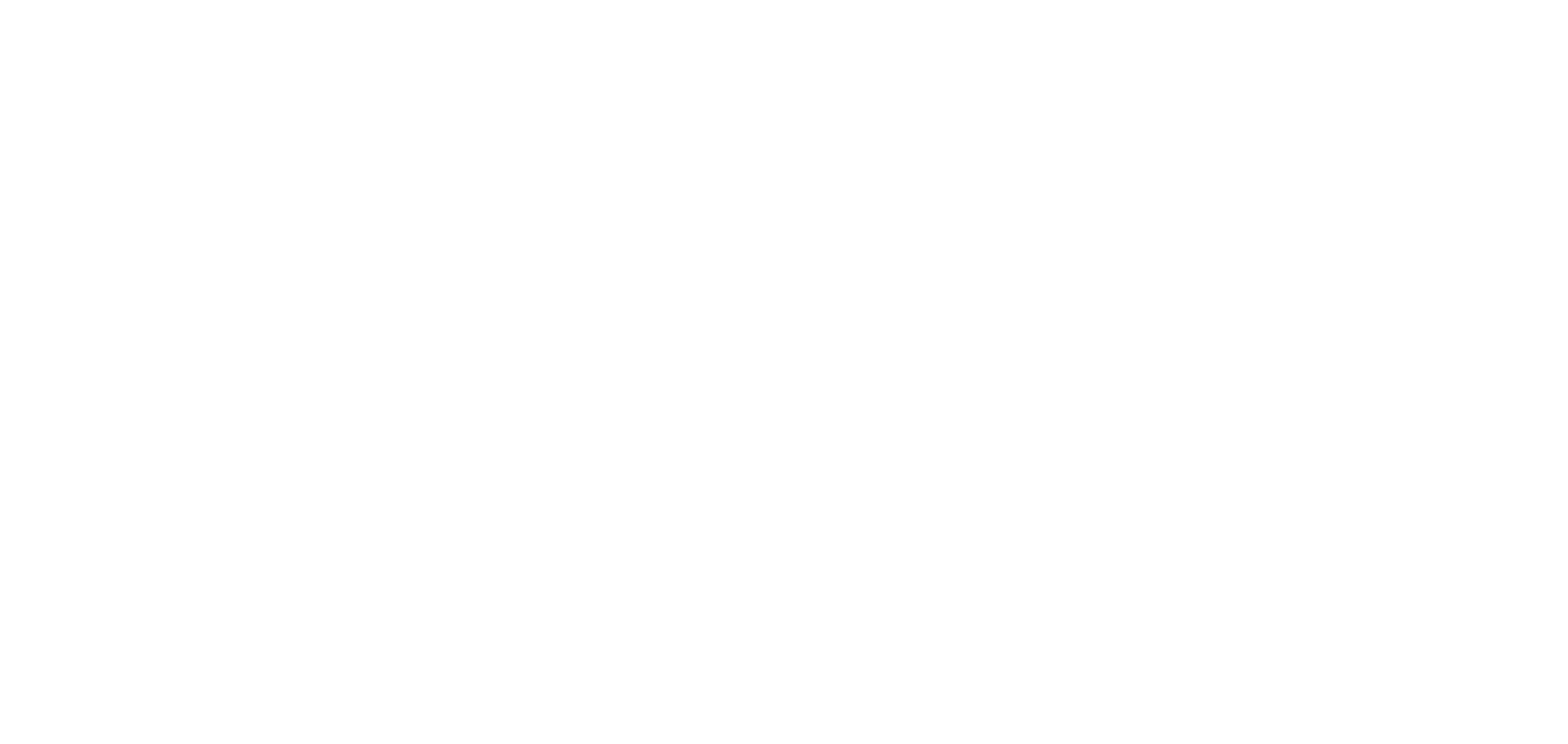
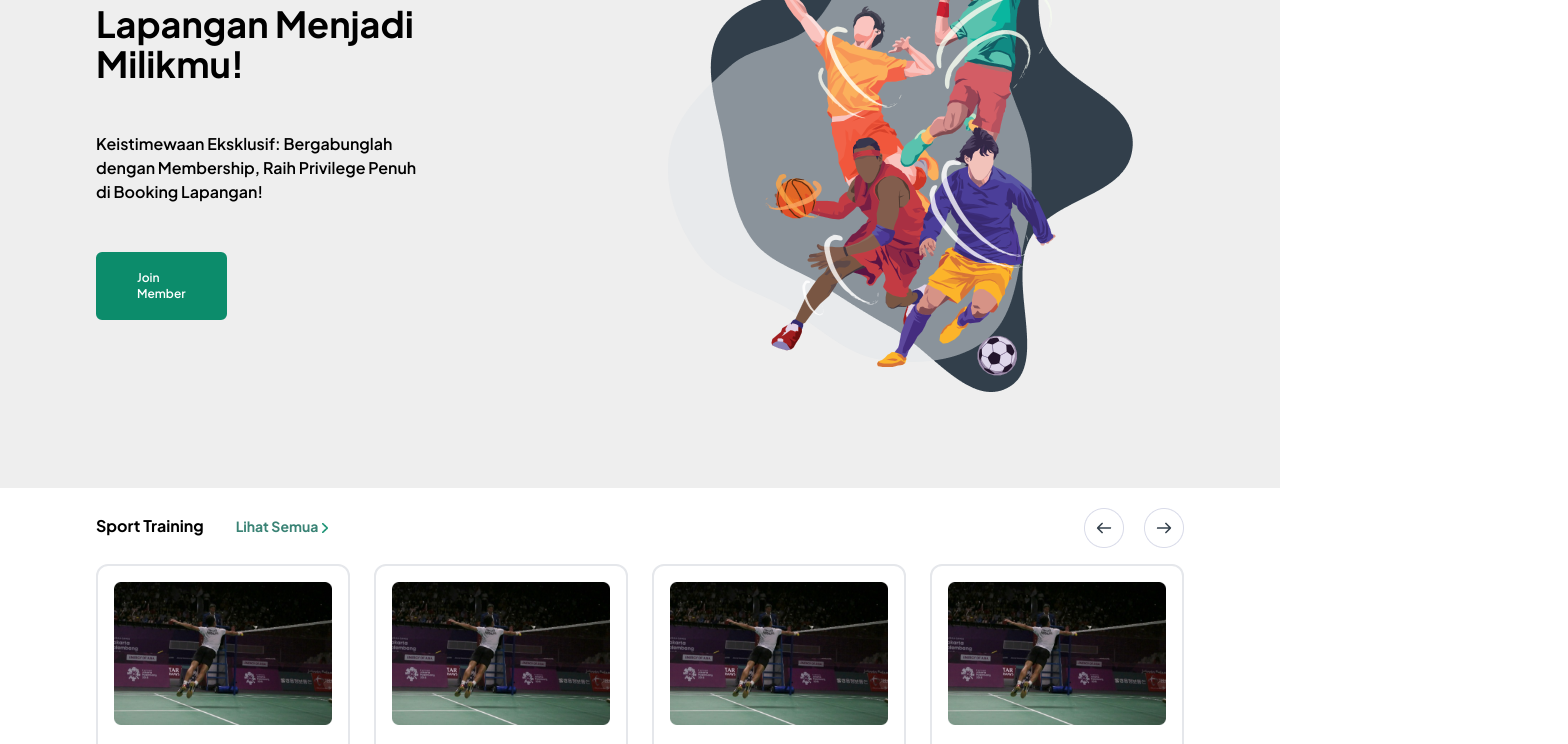
Before and after one commit to agitafajar/fithall, a Next.js app: page / in a window 1280 px wide. Shown: the part 1660-2404 px from the top of the page, 1568 px wide, since content can reach past the window. Before the commit the page ends 1582 px from the top, so only its background shows below. Built offline with nearby package versions, Linux system fonts and the light colour scheme.

Commit message:
(feat): join member

```diff
--- a/src/app/components/cards/CabangLapanganCard.tsx
+++ b/src/app/components/cards/CabangLapanganCard.tsx
@@ -13,7 +13,7 @@
 
   return (
     <>
-      <div className="flex flex-col p-4 border-2 w-[350px] rounded-xl gap-4">
+      <div className="flex flex-col p-4 border-2 rounded-xl gap-4">
         <img src={pic} alt="" width="full" />
         <p className="font-bold">{label}</p>
         <div className="flex items-center gap-2 text-xs font-semibold text-[#808080]">
--- /dev/null
+++ b/src/app/components/cards/JoinMemberCard.tsx
@@ -0,0 +1,26 @@
+/* eslint-disable jsx-a11y/alt-text */
+/* eslint-disable @next/next/no-img-element */
+
+export default function JoinMemberCard() {
+  return (
+    <>
+      <div className="bg-[#EEEEEE] -mx-24 p-24 grid grid-cols-2 items-center mb-4">
+        <div className="flex flex-col w-[60%] gap-12">
+          <p className="text-4xl font-bold">
+            Eksklusifitas Lapangan Menjadi Milikmu!
+          </p>
+          <p className="font-semibold">
+            Keistimewaan Eksklusif: Bergabunglah dengan Membership, Raih
+            Privilege Penuh di Booking Lapangan!
+          </p>
+          <div className="flex w-[40%] gap-2 cursor-pointer mr-4 items-center border-2 border-primary py-4 text-white bg-primary px-12 rounded-md font-semibold text-xs justify-center">
+            <p>Join Member</p>
+          </div>
+        </div>
+        <div className="flex justify-center">
+          <img src="./assets/png/join-member.png" />
+        </div>
+      </div>
+    </>
+  );
+}
--- a/src/app/page.tsx
+++ b/src/app/page.tsx
@@ -1,6 +1,7 @@
 /* eslint-disable jsx-a11y/alt-text */
 import CabangLapanganCard from "./components/cards/CabangLapanganCard";
 import FilterCard from "./components/cards/FilterCards";
+import JoinMemberCard from "./components/cards/JoinMemberCard";
 
 /* eslint-disable @next/next/no-img-element */
 export default function Home() {
@@ -210,6 +211,52 @@
           })}
         </div>
       </div>
+      <JoinMemberCard />
+
+      <div>
+        <div className="flex justify-between items-center mb-4">
+          <p className="font-bold flex">
+            Sport Training
+            <span className="text-primary flex items-center pl-8 text-sm cursor-pointer">
+              Lihat Semua
+              <img
+                src="./assets/png/next.png"
+                width="6px"
+                className="ml-1 pt-1"
+              />
+            </span>
+          </p>
+          <div className="flex gap-4">
+            <img
+              src="./assets/png/back-icon.png"
+              width="40px"
+              className="ml-1 pt-1 cursor-pointer"
+            />
+            <img
+              src="./assets/png/next-icon.png"
+              width="40px"
+              className="ml-1 pt-1 cursor-pointer"
+            />
+          </div>
+        </div>
+        <div className="flex gap-6 mb-12 justify-between">
+          {dataSport.map((dataList, key) => {
+            return (
+              <>
+                <div key={key}>
+                  <CabangLapanganCard
+                    pic={dataList.pic}
+                    label={dataList.location}
+                    location={dataList.label}
+                    price={dataList.price}
+                    time={dataList.time}
+                  />
+                </div>
+              </>
+            );
+          })}
+        </div>
+      </div>
     </main>
   );
 }
```
Also changed, not shown: public/assets/png/join-member.png (added).
